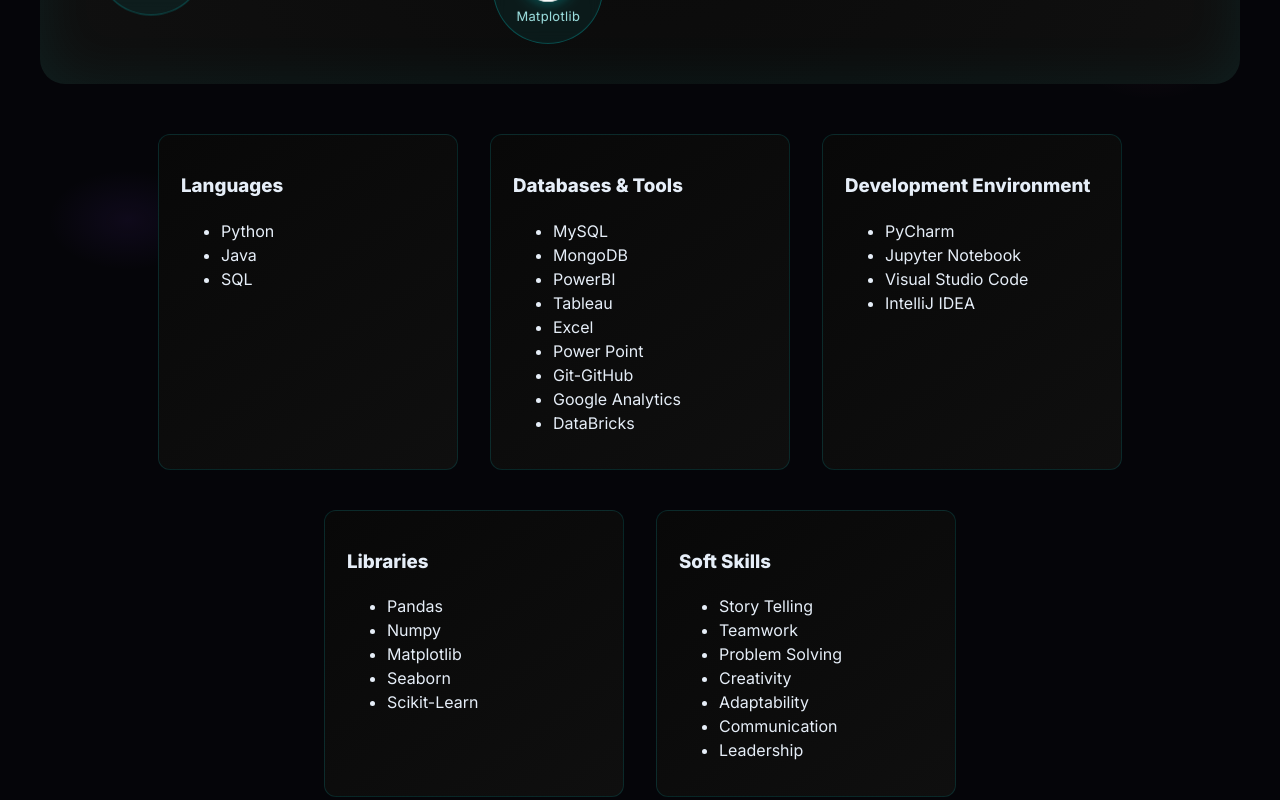
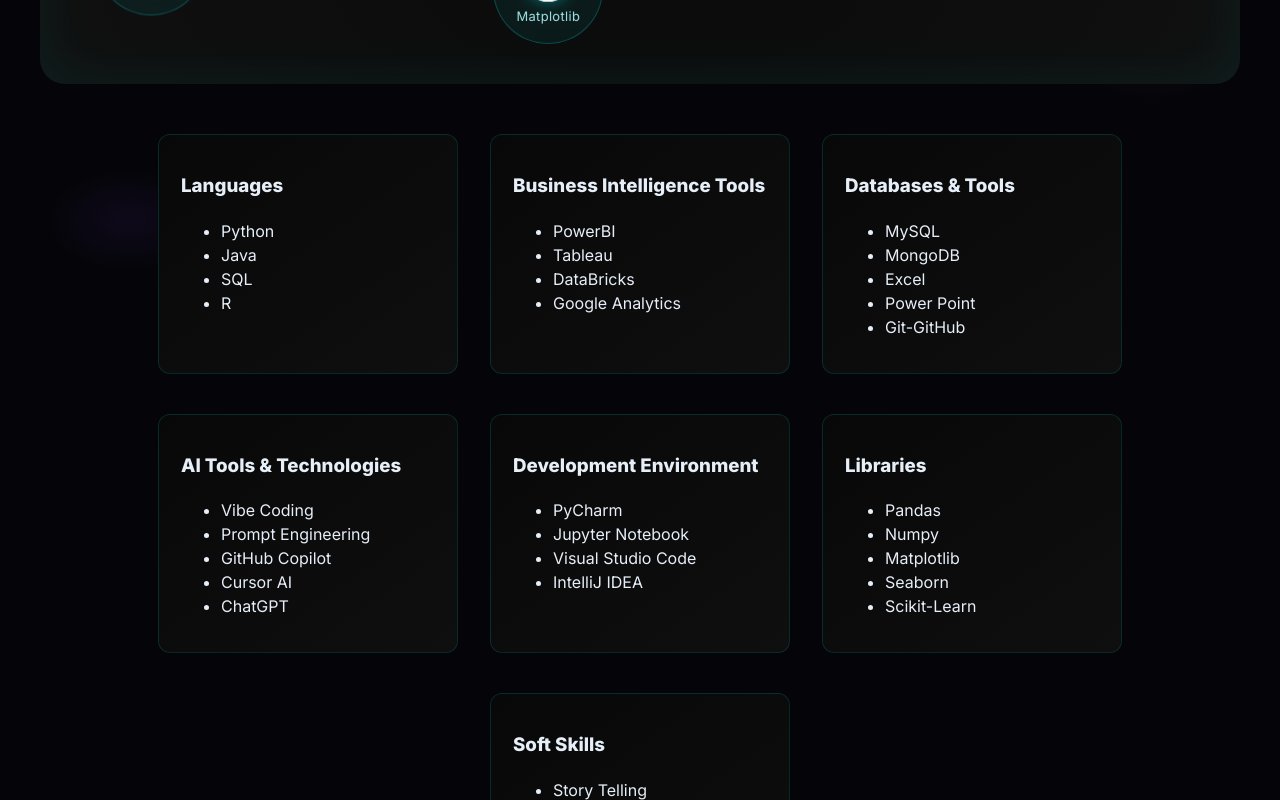
Before and after one commit to KarunyaGupta/Portfolio, a React (Vite) app: page /skills in a window 1280 px wide. Shown: the part 660-1460 px from the top of the page. Built offline with nearby package versions, Linux system fonts and the light colour scheme; the HTML template or start-up script is replaced by a standard one.

Commit message:
update skills

```diff
--- a/src/App.jsx
+++ b/src/App.jsx
@@ -41,6 +41,7 @@
       </main>
       <footer className="footer">
         © {new Date().getFullYear()} Karunya Gupta | All Rights Reserved.
+        {/* Designed by [Your Name] | AI-Assisted via GitHub Copilot | 2026 */}
       </footer>
     </div>
   )
--- a/src/pages/Skills.jsx
+++ b/src/pages/Skills.jsx
@@ -50,32 +50,34 @@
 
 const ROWS = [
 	[
-		{ title: "Languages", items: ["Python", "Java", "SQL"] },
-		// { title: "Web Technologies", items: ["HTML", "CSS", "JavaScript", "React"] },
+		{ title: "Languages", items: ["Python", "Java", "SQL", "R"] },
+		{ title: "Business Intelligence Tools", items: ["PowerBI", "Tableau", "DataBricks", "Google Analytics"] },
 		{
 			title: "Databases & Tools",
 			items: [
 				"MySQL",
 				"MongoDB",
-				"PowerBI",
-				"Tableau",
 				"Excel",
 				"Power Point",
 				"Git-GitHub",
-				"Google Analytics",
-				"DataBricks",
 			],
+		},
+	],
+	[
+		{
+			title: "AI Tools & Technologies",
+			items: ["Vibe Coding", "Prompt Engineering", "GitHub Copilot", "Cursor AI", "ChatGPT"],
 		},
 		{
 			title: "Development Environment",
 			items: ["PyCharm", "Jupyter Notebook", "Visual Studio Code", "IntelliJ IDEA"],
 		},
-	],
-	[
 		{
 			title: "Libraries",
 			items: ["Pandas", "Numpy", "Matplotlib", "Seaborn", "Scikit-Learn"],
 		},
+	],
+	[
 		{
 			title: "Soft Skills",
 			items: [
```
